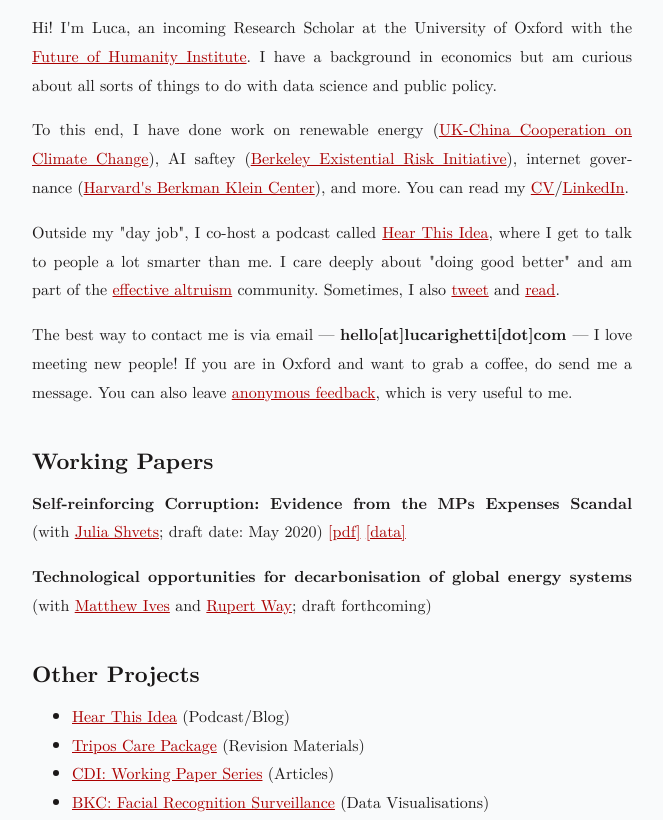
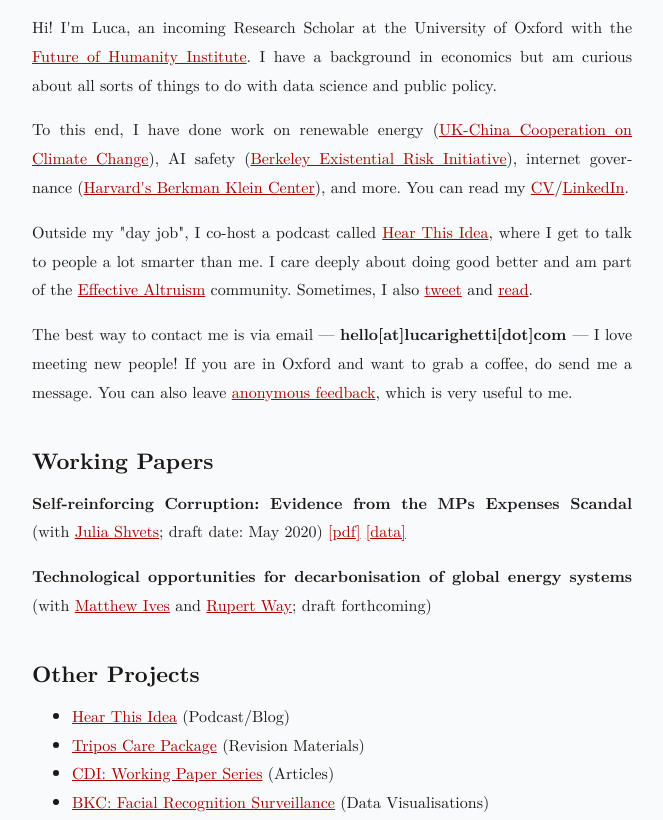
Before and after one commit to LucaRighetti/LucaRighetti.com, a website: page index.html in a window 1280 px wide. Shown: the part 629-1449 px from the top of the page, without its empty margins (308-971 px from the left). Drawn offline with nearby package versions, Linux system fonts and the light colour scheme.

Commit message:
spelling errors

```diff
--- a/index.html
+++ b/index.html
@@ -33,8 +33,8 @@
 <article>
   <h3 id="About-Me">About Me</h3>
 	  <p>Hi! I'm Luca, an incoming Research Scholar at the University of Oxford with the <a href="https://www.fhi.ox.ac.uk/"target="_blank">Future of Humanity Institute</a>. I have a background in economics but am curious about all sorts of things to do with data science and public policy.</p>
-	  <p>To this end, I have done work on renewable energy (<a href="https://www.chathamhouse.org/about-us/our-departments/energy-environment-and-resources-programme/uk-china-cooperation-climate"target="_blank">UK-China Cooperation on Climate Change</a>), AI saftey (<a href="https://existence.org/"target="_blank">Berkeley Existential Risk Initiative</a>), internet governance (<a href="https://cyber.harvard.edu/"target="_blank">Harvard's Berkman Klein Center</a>), and more. You can read my <a href="projects/Righetti_CV.pdf"target="_blank">CV</a>/<a href="https://www.linkedin.com/in/lucafrighetti/"target="_blank">LinkedIn</a>.</p>
-    <p>Outside my "day job", I co-host a podcast called <a href="https://www.hearthisidea.com/"target="_blank">Hear This Idea</a>, where I get to talk to people a lot smarter than me. I care deeply about "doing good better" and am part of the <a href="https://www.effectivealtruism.com"target="_blank">effective altruism</a> community. Sometimes, I also <a href="https://twitter.com/LucaFRighetti"target="_blank">tweet</a> and <a href="https://www.goodreads.com/user/show/101175167-luca"target="_blank">read</a>.</p>
+	  <p>To this end, I have done work on renewable energy (<a href="https://www.chathamhouse.org/about-us/our-departments/energy-environment-and-resources-programme/uk-china-cooperation-climate"target="_blank">UK-China Cooperation on Climate Change</a>), AI safety (<a href="https://existence.org/"target="_blank">Berkeley Existential Risk Initiative</a>), internet governance (<a href="https://cyber.harvard.edu/"target="_blank">Harvard's Berkman Klein Center</a>), and more. You can read my <a href="projects/Righetti_CV.pdf"target="_blank">CV</a>/<a href="https://www.linkedin.com/in/lucafrighetti/"target="_blank">LinkedIn</a>.</p>
+    <p>Outside my "day job", I co-host a podcast called <a href="https://www.hearthisidea.com/"target="_blank">Hear This Idea</a>, where I get to talk to people a lot smarter than me. I care deeply about doing good better and am part of the <a href="https://www.effectivealtruism.com"target="_blank">Effective Altruism</a> community. Sometimes, I also <a href="https://twitter.com/LucaFRighetti"target="_blank">tweet</a> and <a href="https://www.goodreads.com/user/show/101175167-luca"target="_blank">read</a>.</p>
 	  <p>The best way to contact me is via email — <b> hello[at]lucarighetti[dot]com </b> — I love meeting new people! If you are in Oxford and want to grab a coffee, do send me a message. You can also leave <a href="https://forms.gle/hdhviS1fkGHSiwLH9"target="_blank">anonymous feedback</a>, which is very useful to me.</p>
     </ul>
 
@@ -58,13 +58,13 @@
         <li><a href="#bkc">BKC: Facial Recognition Surveillance</a> (Data Visualisations)</li>
       </ul>
     <h5 id="hti">Hear This Idea (Podcast/Blog)</h5>
-      <p></p>I co-host a podcast "showcasing new thinking in philosophy and social sciences", together with my friend <a href="https://www.finmoorhouse.com"target="_blank">Fin Moorhouse</a>. Each interview is accompanied by a in-depth write-up, which explores our guests' work in more detail. You can  <a href="https://www.hearthisidea.com"target="_blank">listen to Hear This Idea</a> on all major podcast platforms or visit our website.</p>
+      <p></p>I co-host a podcast "showcasing new thinking in philosophy and social sciences" together with my friend <a href="https://www.finmoorhouse.com"target="_blank">Fin Moorhouse</a>. Each interview is accompanied by an in-depth write-up, which explores our guests' work in more detail. You can  <a href="https://www.hearthisidea.com"target="_blank">listen to Hear This Idea</a> on all major podcast platforms or visit our website.</p>
       <p>
         <a href="https://www.hearthisidea.com/"target="_blank"><img src="images/HTI Logo.jpg" loading="lazy" alt="HTI Logo" width="600" height="400" /></a>
       </p>
       </div>
     <h5 id="tripos">Tripos Care Package (Revision Materials)</h5>
-      <p>For my undergrad examinations I created revision guides for all my modules and have been told that other people find them useful. Please note, all documents were entirely written for purpose to pass my exams and do not to reflect my own opinions. There are some small mistakes and the Cambridge syllabus has changed, so simply view this as increasing your 'revision budget set'.</p>
+      <p>For my undergrad examinations, I created revision guides for all my modules. Others tell me they find this useful. Please note that all documents were entirely written to pass my exams and do not reflect my own opinions. There are some small mistakes, and the Cambridge syllabus has changed. Simply view this as increasing your 'revision budget set'.</p>
         <blockquote>
           📑 Part I:  <a href="projects/PartI_Micro.pdf"target="_blank">Micro</a> — <a href="projects/PartI_Macro.pdf"target="_blank">Macro</a> — <a href="projects/PartI_Metrics.pdf"target="_blank">Metrics</a> — <a href="projects/PartI_Politics.pdf"target="_blank">Politics</a> — <a href="projects/PartI_History.pdf"target="_blank">Economic History</a>
         </blockquote>
@@ -76,7 +76,7 @@
         </blockquote>
         *<i>Incomplete due to Covid cancelling exams</i>
     <h5 id="cdi">CDI: Working Paper Series (Articles)</h5>
-      <p>At univeristy, I volunteered for the <a href="http://www.cambridgedevelopment.org/"target="_blank">Cambridge Development Initiative</a> — a registered non-profit operating in Dar-Es-Salaam (Tanzania). As Research Director, I oversaw the 2018/19 Working Paper Series, which included eight articles on topics relevant to CDI's projects. You can read these on their website:</p>
+      <p>I volunteered for the <a href="http://www.cambridgedevelopment.org/"target="_blank">Cambridge Development Initiative</a> at university — a registered non-profit operating in Dar-Es-Salaam (Tanzania). As Research Director, I oversaw the 2018/19 Working Paper Series, which included eight articles on topics relevant to CDI's projects. You can read these on their website:</p>
         <p>
           <a href="http://www.cambridgedevelopment.org/research"target="_blank"><img src="images/CDI Working Papers.png" loading="lazy" alt="CDI Working Paper Series 2018/19" width="600" height="400" /></a>
         </p>
```
